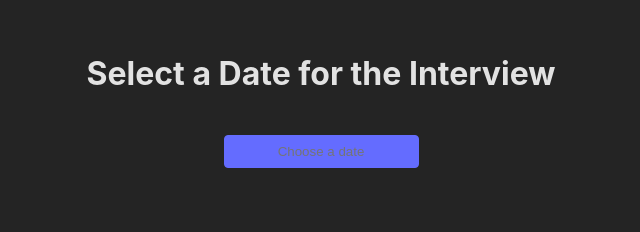
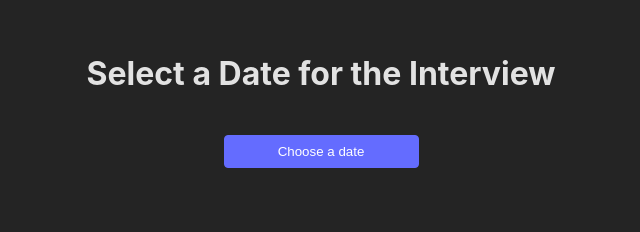
Before and after one commit to MatijaKocevar/time-management, a website built with Vite: page index.html in a window 1280 px wide. Shown: the part 141-373 px from the top of the page, 319-959 px from the left. Built offline with nearby package versions, Linux system fonts and the light colour scheme.

Commit message:
Remove default date setting to now

```diff
--- a/src/main.ts
+++ b/src/main.ts
@@ -15,7 +15,6 @@ document.addEventListener("DOMContentLoaded", function () {
     dateFormat: "Y-m-d H:i",
     time_24hr: true,
     minDate: now,
-    defaultDate: now,
     disable: [
       (date) => {
         return date.getDay() === 0 || date.getDay() === 6;
--- a/src/style.css
+++ b/src/style.css
@@ -57,6 +57,11 @@ body {
     border: 1px solid #646cff;
     border-radius: 4px;
     margin-bottom: 1rem;
+    color: #fff !important;
+  }
+
+  input::placeholder {
+    color: #fff;
   }
 }
 
```
